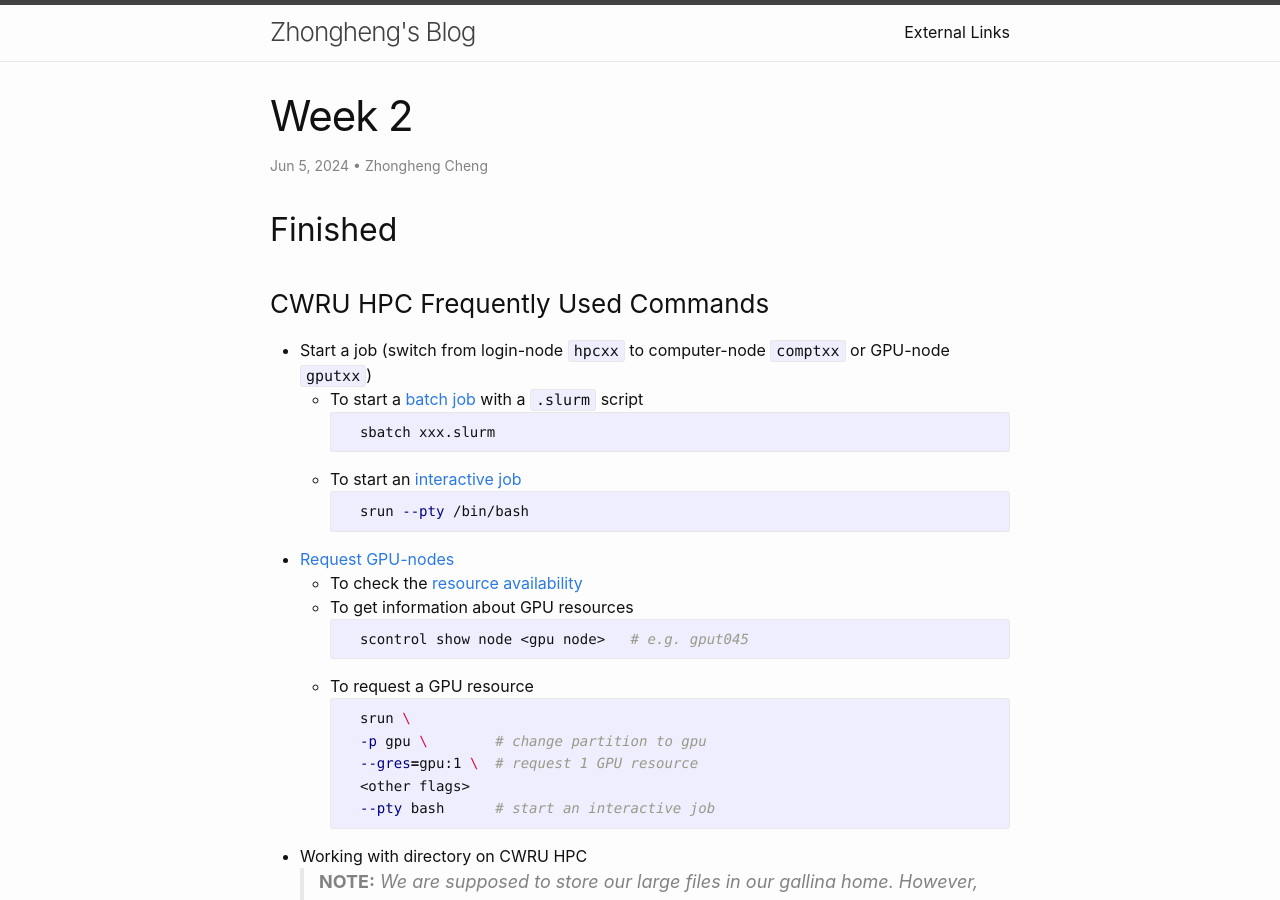
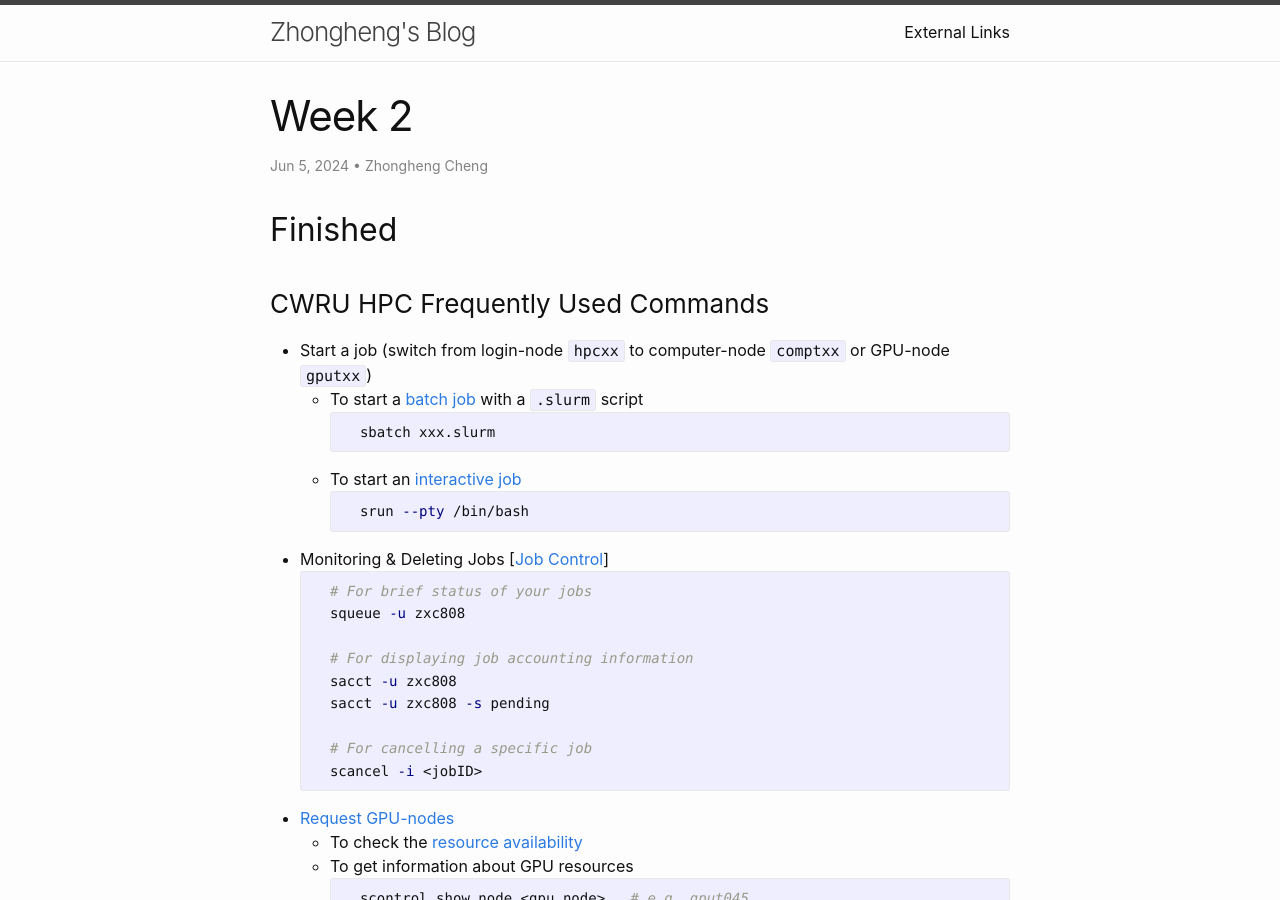
Before and after one commit to Zhongheng-Cheng/zhongheng-cheng.github.io, a Jekyll site: the page built from _posts/2024-06-05-Week-2.md, in a window 1280 px wide and 900 px high. Built offline with Jekyll 4.4.1, drawn with Linux system fonts in a browser that asks for light colours.

Commit message:
added job control commands

````diff
--- a/_posts/2024-06-05-Week-2.md
+++ b/_posts/2024-06-05-Week-2.md
@@ -26,6 +26,18 @@ layout: post
     - To start an [interactive job](https://sites.google.com/a/case.edu/hpcc/hpc-cluster/important-notes-for-new-users/scheduler-job-script?authuser=1)
     ```bash
     srun --pty /bin/bash
+    ```
+- Monitoring & Deleting Jobs [[Job Control](https://sites.google.com/a/case.edu/hpcc/hpc-cluster/quick-start/jobs/job-control)]
+    ```bash
+    # For brief status of your jobs
+    squeue -u zxc808
+
+    # For displaying job accounting information
+    sacct -u zxc808
+    sacct -u zxc808 -s pending
+
+    # For cancelling a specific job
+    scancel -i <jobID>
     ```
 - [Request GPU-nodes](https://sites.google.com/a/case.edu/hpcc/hpc-cluster/hardware/cluster-resources?authuser=1)
     - To check the [resource availability](https://ondemand-pioneer.case.edu/public/sinfo_pioneer.html)
````
